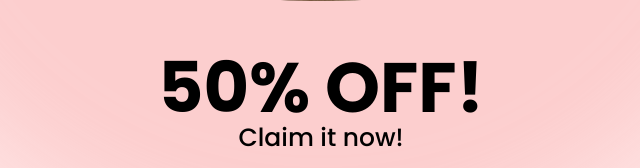
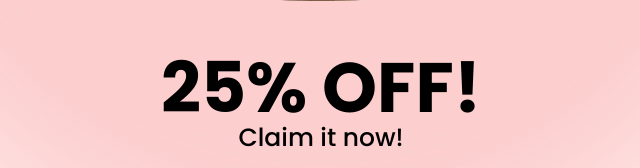
Before and after one commit to ChaanBiz/chaanbiz_portfolio, a plain HTML site: page index.html in a window 1280 px wide. Shown: the part 1189-1357 px from the top of the page, 319-959 px from the left. Drawn offline with nearby package versions, Linux system fonts and the light colour scheme.

Commit message:
change in discount

```diff
--- a/index.html
+++ b/index.html
@@ -32,7 +32,7 @@
             </div>
             <div class="discount">
                 <div class="ellipse1"></div>
-                <h2>50% OFF!</h2>
+                <h2>25% OFF!</h2>
                 <span>Claim it now!</span>
                 <p>Don’t miss the opportunity to <br>build an outstanding Website!</p>
 
```
